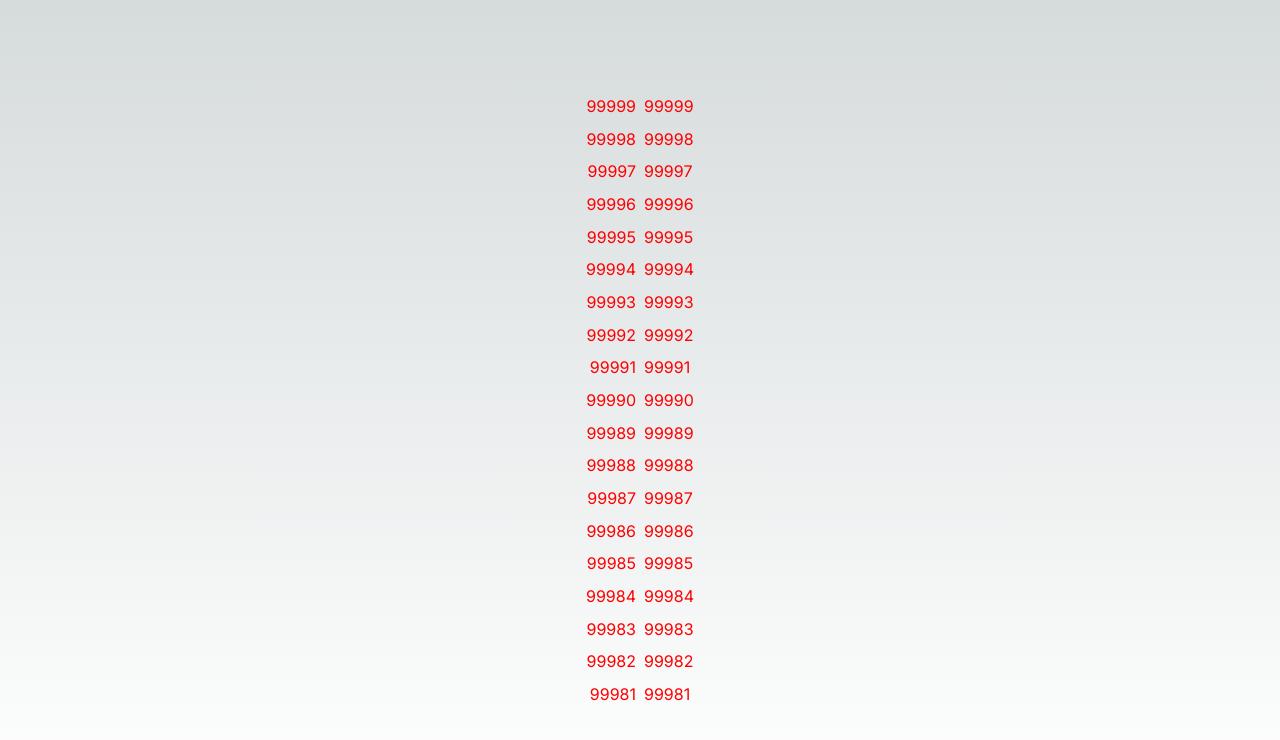
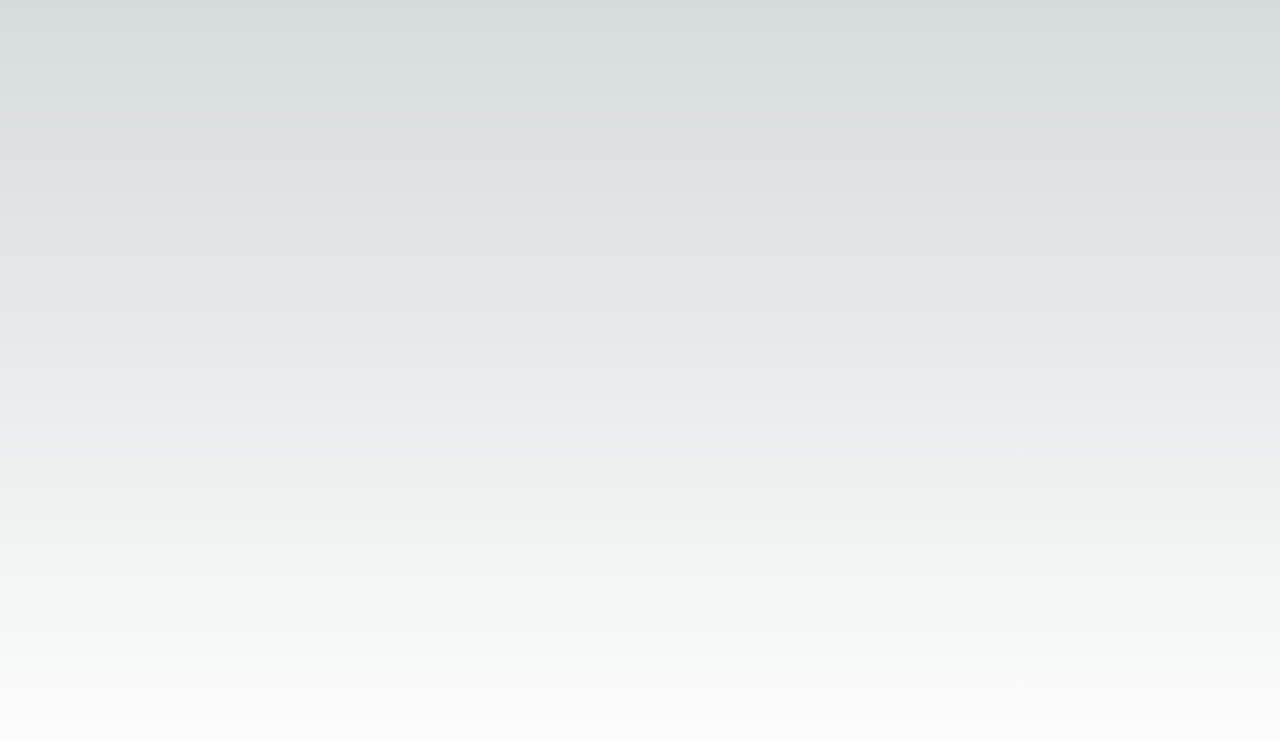
Before and after one commit to silviaphungky/explore-setstate, a Next.js app: page / in a window 1280 px wide. Shown: the top 740 px of the page. Built offline with nearby package versions, Linux system fonts and the light colour scheme.

Commit message:
interval

```diff
--- a/src/pages/index.tsx
+++ b/src/pages/index.tsx
@@ -10,9 +10,11 @@ export default function Home() {
   const [data, setData] = useState<Array<number>>([])
 
   useEffect(() => {
-    Array.from(Array(100000).keys()).forEach((el) => {
-      setData((prev) => [el, ...prev].slice(0, 19))
-    })
+    setInterval(() => {
+      setData((prev) => {
+        return [(prev[0] || 0) + 1, ...prev].slice(0, 19)
+      })
+    }, 300000)
   }, [])
   return (
     <>
```
